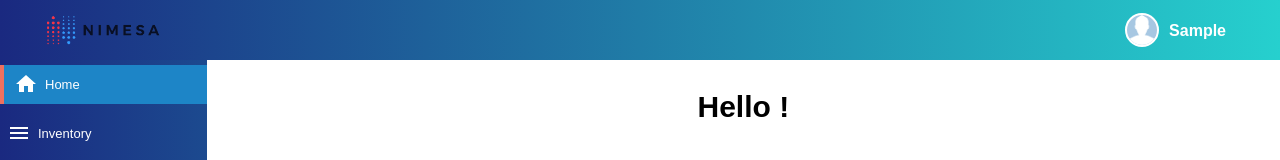
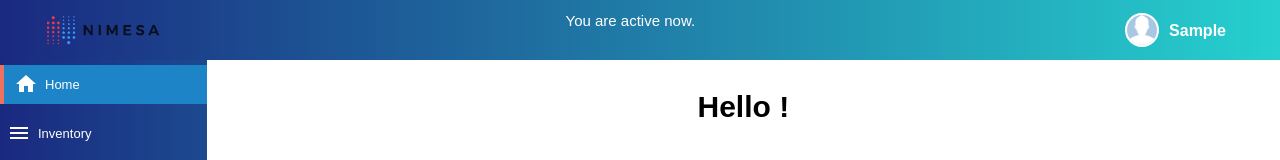
Before and after one commit to Rjprashant713/inventory-management, a React (Create React App) app: page / in a window 1280 px wide. Shown: the top 160 px of the page. Built offline with nearby package versions, Linux system fonts and the light colour scheme; sample sign-in values are in the browser's storage.

Commit message:
Added timer to Navbar for showing user is idle or not

```diff
--- a/src/Components/DefaultLayout.js
+++ b/src/Components/DefaultLayout.js
@@ -63,7 +63,7 @@ const DefaultLayout = ({ children }) => {
 
   return (
     <>
-      <Navbar />
+      <Navbar lastInactiveTime={lastActivity}/>
       <div className="dashboard-container">
         <MainSidebar />
         <div className="dashboard-content">{children}</div>
--- a/src/Components/Navbar.js
+++ b/src/Components/Navbar.js
@@ -1,10 +1,75 @@
-import React, { useState } from "react";
-
-import { Link } from 'react-router-dom';
+import React, { useEffect, useState } from "react";
+import { Link } from "react-router-dom";
 import { capitalizeFirstLetter } from "../utils/helper";
 
-const Navbar = () => {
+const Navbar = ({ lastInactiveTime }) => {
   const [userName] = useState(localStorage.getItem("userName") || "Guest");
+  const [timer, setTimer] = useState(null);
+  const [elapsedTime, setElapsedTime] = useState(0);
+
+
+
+  useEffect(() => {
+    if (lastInactiveTime) {
+      const startTime = performance.now();
+      setElapsedTime(0);
+
+      // Clear the existing timer if it exists
+      clearInterval(timer);
+
+      // Start a new timer
+      const newTimer = setInterval(() => {
+        const currentTime = performance.now();
+        const elapsed = Math.floor(currentTime - startTime);
+        setElapsedTime(elapsed);
+      }, 1000);
+
+      setTimer(newTimer);
+
+      return () => {
+        clearInterval(newTimer);
+      };
+    }
+    // eslint-disable-next-line react-hooks/exhaustive-deps
+  }, [lastInactiveTime]);
+
+  useEffect(() => {
+    // Reset the timer and elapsed time when the user becomes active
+    const resetTimer = () => {
+      clearInterval(timer);
+      setElapsedTime(0);
+      setTimer(setInterval(() => {
+        setElapsedTime((prevElapsedTime) => prevElapsedTime + 1000);
+      }, 1000));
+    };
+
+    // Add event listeners for user activity to reset the timer
+    document.addEventListener("mousedown", resetTimer);
+    document.addEventListener("mousemove", resetTimer);
+    document.addEventListener("keypress", resetTimer);
+    document.addEventListener("scroll", resetTimer);
+    document.addEventListener("touchstart", resetTimer);
+
+    return () => {
+      document.removeEventListener("mousedown", resetTimer);
+      document.removeEventListener("mousemove", resetTimer);
+      document.removeEventListener("keypress", resetTimer);
+      document.removeEventListener("scroll", resetTimer);
+      document.removeEventListener("touchstart", resetTimer);
+    };
+    // eslint-disable-next-line react-hooks/exhaustive-deps
+  }, []);
+
+  // Format the elapsed time as a string
+  const formatElapsedTime = (time) => {
+    const minutes = Math.floor(time / 60000);
+    const seconds = Math.floor((time % 60000) / 1000);
+    return `${minutes}m ${seconds}s`;
+  };
+
+  const getSecondsTimer = (elapsedTime) => {
+    return Math.floor((elapsedTime % 60000) / 1000);
+  };
 
   function toggleUserActions() {
     var userActions = document.getElementById("userActions");
@@ -33,9 +98,16 @@ const Navbar = () => {
       <div className="navbar-content">
         <div className="navbar-logo">
           <Link to= "/">
-          <img src="/images/nimesa-logo.png" alt="Nimesa Logo" />
+            <img src="/images/nimesa-logo.png" alt="Nimesa Logo" />
           </Link>
         </div>
+        {lastInactiveTime && getSecondsTimer(elapsedTime) > 2 ? (
+          <div className="inactive-timer">
+            Idle for: {formatElapsedTime(elapsedTime)}
+          </div>
+        ) : (
+          <div className="inactive-timer">You are active now.</div>
+        )}
 
         <div className="dropdown">
           <button
--- a/src/Styles/Styles.css
+++ b/src/Styles/Styles.css
@@ -647,3 +647,9 @@ button {
   display: inline-block;
   cursor: pointer;
 }
+
+.inactive-timer {
+  display: flex;
+  margin-top: 24px;
+  width: 100%;
+}
```
